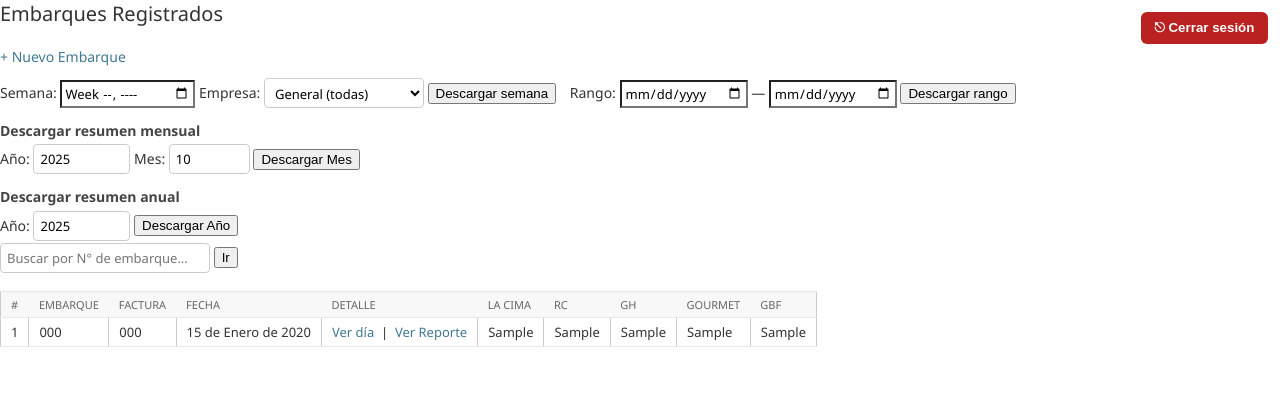
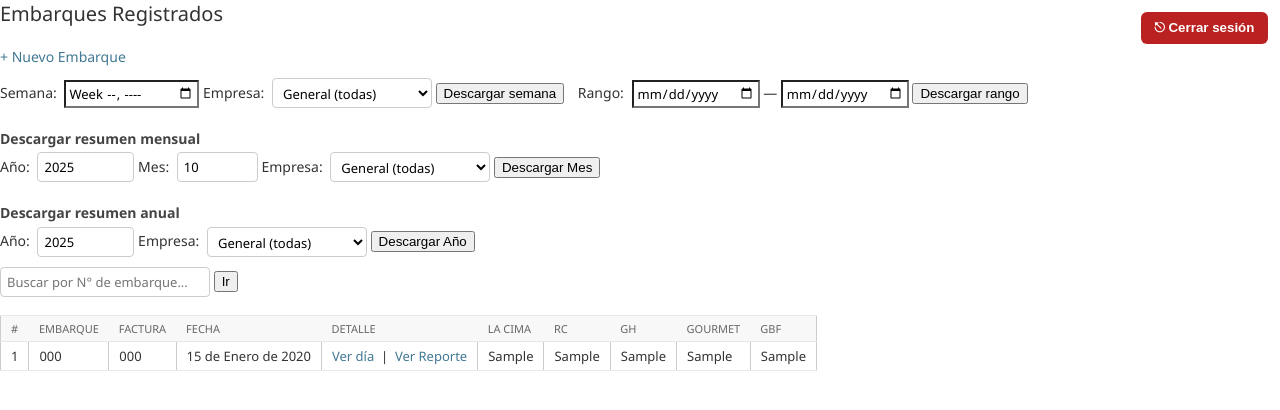
Before and after one commit to KevinLaga/lacima, a Django app: page /empaques/lista/ in a window 1280 px wide. Shown: the top 410 px of the page. Run offline with Django 5.2, Linux system fonts and the light colour scheme; a user stored in the database is signed in; tables that the repository leaves empty hold one stand-in row (values such as "Sample post").

Commit message:
Descargar por mes con cliente

```diff
--- a/empaques/templates/empaques/almacen_item_form.html
+++ b/empaques/templates/empaques/almacen_item_form.html
@@ -65,7 +65,10 @@
         <label for="{{ form.location.id_for_label }}">Ubicación</label>
         {{ form.location }}
       </p>
-
+      <p>
+        <label for="{{ form.min_stock.id_for_label }}">Mínimo</label>
+        {{ form.min_stock }}
+      </p>
 
       <div class="actions">
         <button type="submit" class="btn">Guardar</button>
--- a/empaques/templates/empaques/shipment_list.html
+++ b/empaques/templates/empaques/shipment_list.html
@@ -16,60 +16,55 @@
     </form>
   </div>
   <style>
-    .logout-btn-wrap {
-      position: fixed; top: 12px; right: 12px; z-index: 9999;
-    }
-    .logout-btn {
-      background: #ba2121; color: #fff; border: 0; border-radius: 6px;
-      padding: .5rem .85rem; cursor: pointer; font-weight: 600;
-    }
+    .logout-btn-wrap { position: fixed; top: 12px; right: 12px; z-index: 9999; }
+    .logout-btn { background: #ba2121; color: #fff; border: 0; border-radius: 6px;
+      padding: .5rem .85rem; cursor: pointer; font-weight: 600; }
     .logout-btn:hover { opacity: .92; }
     table { border-collapse: collapse; }
     th, td { padding: 6px 10px; }
-    /* Asegurar que se vea el texto en los controles */
-    select,
-    input[type="week"],
-    input[type="date"],
-    input[type="number"],
-    input[type="text"] {
+    select, input[type="week"], input[type="date"], input[type="number"], input[type="text"] {
       background: #fff; color: #000;
     }
+    .form-inline { display:inline-block; margin-right:10px; margin-bottom: 8px; }
+    .form-inline label { margin-right: 4px; }
   </style>
 
   <h1>Embarques Registrados</h1>
   <p><a href="{% url 'shipment_create' %}">+ Nuevo Embarque</a></p>
 
   <!-- Descarga por semana (input type="week" + empresa) -->
-  <form method="get" style="display:inline-block; margin-right:10px;">
+  <form method="get" class="form-inline">
     <label for="id_iso_week">Semana:</label>
     <input type="week" id="id_iso_week" name="iso_week"
            value="{{ request.GET.iso_week|default:'' }}" required>
 
-    <label for="id_empresa">Empresa:</label>
-    <select id="id_empresa" name="empresa">
-      <option value="general" {% if request.GET.empresa == 'general' %}selected{% endif %}>General (todas)</option>
-      <option value="La Cima Produce" {% if request.GET.empresa == 'La Cima Produce' %}selected{% endif %}>La Cima Produce</option>
-      <option value="RC Organics" {% if request.GET.empresa == 'RC Organics' %}selected{% endif %}>RC Organics</option>
-      <option value="GH Farms" {% if request.GET.empresa == 'GH Farms' %}selected{% endif %}>GH Farms</option>
-      <option value="Gourmet Baja Farms" {% if request.GET.empresa == 'Gourmet Baja Farms' %}selected{% endif %}>Gourmet Baja Farms</option>
-      <option value="GBF Farms" {% if request.GET.empresa == 'GBF Farms' %}selected{% endif %}>GBF Farms</option>
+    <label for="id_empresa_sem">Empresa:</label>
+    <select id="id_empresa_sem" name="empresa">
+      {% with e=request.GET.empresa|default:'general' %}
+      <option value="general" {% if e == 'general' %}selected{% endif %}>General (todas)</option>
+      <option value="La Cima Produce" {% if e == 'La Cima Produce' %}selected{% endif %}>La Cima Produce</option>
+      <option value="RC Organics" {% if e == 'RC Organics' %}selected{% endif %}>RC Organics</option>
+      <option value="GH Farms" {% if e == 'GH Farms' %}selected{% endif %}>GH Farms</option>
+      <option value="Gourmet Baja Farms" {% if e == 'Gourmet Baja Farms' %}selected{% endif %}>Gourmet Baja Farms</option>
+      <option value="GBF Farms" {% if e == 'GBF Farms' %}selected{% endif %}>GBF Farms</option>
+      {% endwith %}
     </select>
 
     <button type="submit" name="descargar" value="semana">Descargar semana</button>
   </form>
 
   <!-- Descarga por rango de fechas -->
-  <form method="get" style="display:inline-block; margin-right:10px;">
+  <form method="get" class="form-inline">
     <label for="id_start">Rango:</label>
-    <input type="date" id="id_start" name="start" required>
+    <input type="date" id="id_start" name="start" value="{{ request.GET.start|default:'' }}" required>
     <span>—</span>
-    <input type="date" id="id_end" name="end" required>
+    <input type="date" id="id_end" name="end" value="{{ request.GET.end|default:'' }}" required>
     <button type="submit" name="descargar" value="rango">Descargar rango</button>
   </form>
 
-  <!-- Formulario de descarga mensual -->
+  <!-- Formulario de descarga mensual (con empresa) -->
   <h3>Descargar resumen mensual</h3>
-  <form method="get" action="{% url 'shipment_list' %}">
+  <form method="get" action="{% url 'shipment_list' %}" class="form-inline">
     <input type="hidden" name="descargar" value="mes">
     <label for="year-mes">Año:</label>
     <input type="number" id="year-mes" name="year" min="2020" max="2100"
@@ -77,16 +72,42 @@
     <label for="month-mes">Mes:</label>
     <input type="number" id="month-mes" name="month" min="1" max="12"
            value="{{ request.GET.month|default:today.month }}">
+
+    <label for="id_empresa_mes">Empresa:</label>
+    <select id="id_empresa_mes" name="empresa">
+      {% with e=request.GET.empresa|default:'general' %}
+      <option value="general" {% if e == 'general' %}selected{% endif %}>General (todas)</option>
+      <option value="La Cima Produce" {% if e == 'La Cima Produce' %}selected{% endif %}>La Cima Produce</option>
+      <option value="RC Organics" {% if e == 'RC Organics' %}selected{% endif %}>RC Organics</option>
+      <option value="GH Farms" {% if e == 'GH Farms' %}selected{% endif %}>GH Farms</option>
+      <option value="Gourmet Baja Farms" {% if e == 'Gourmet Baja Farms' %}selected{% endif %}>Gourmet Baja Farms</option>
+      <option value="GBF Farms" {% if e == 'GBF Farms' %}selected{% endif %}>GBF Farms</option>
+      {% endwith %}
+    </select>
+
     <button type="submit">Descargar Mes</button>
   </form>
 
-  <!-- Formulario de descarga anual -->
+  <!-- Formulario de descarga anual (con empresa) -->
   <h3>Descargar resumen anual</h3>
-  <form method="get" action="{% url 'shipment_list' %}">
+  <form method="get" action="{% url 'shipment_list' %}" class="form-inline">
     <input type="hidden" name="descargar" value="ano">
     <label for="year-ano">Año:</label>
     <input type="number" id="year-ano" name="year" min="2020" max="2100"
            value="{{ request.GET.year|default:today.year }}">
+
+    <label for="id_empresa_ano">Empresa:</label>
+    <select id="id_empresa_ano" name="empresa">
+      {% with e=request.GET.empresa|default:'general' %}
+      <option value="general" {% if e == 'general' %}selected{% endif %}>General (todas)</option>
+      <option value="La Cima Produce" {% if e == 'La Cima Produce' %}selected{% endif %}>La Cima Produce</option>
+      <option value="RC Organics" {% if e == 'RC Organics' %}selected{% endif %}>RC Organics</option>
+      <option value="GH Farms" {% if e == 'GH Farms' %}selected{% endif %}>GH Farms</option>
+      <option value="Gourmet Baja Farms" {% if e == 'Gourmet Baja Farms' %}selected{% endif %}>Gourmet Baja Farms</option>
+      <option value="GBF Farms" {% if e == 'GBF Farms' %}selected{% endif %}>GBF Farms</option>
+      {% endwith %}
+    </select>
+
     <button type="submit">Descargar Año</button>
   </form>
 
@@ -121,13 +142,10 @@
         <td>{{ s.invoice_number }}</td>
         <td>{{ s.date }}</td>
         <td>
-          <!-- Ver reporte por fecha (lista del día) -->
           <a href="{% url 'daily_report' %}?date={{ s.date|date:'Y-m-d' }}">Ver día</a>
           &nbsp;|&nbsp;
-          <!-- Ver reporte específico (solo este embarque) -->
           <a href="{% url 'daily_report' %}?shipment_id={{ s.id }}">Ver Reporte</a>
         </td>
-        <!-- números de orden por empresa (sólo mostrar valor si existe) -->
         <td>{{ s.order_lacima|default_if_none:"" }}</td>
         <td>{{ s.order_rc|default_if_none:"" }}</td>
         <td>{{ s.order_gh|default_if_none:"" }}</td>
--- a/empaques/urls.py
+++ b/empaques/urls.py
@@ -3,18 +3,7 @@ from . import views
 from django.http import HttpResponse
 from django.db import connection
 from django.conf import settings
-def _dbg_db(request):
-    with connection.cursor() as c:
-        # esto devuelve la ruta REAL del archivo que abrió sqlite
-        c.execute("PRAGMA database_list;")
-        dblist = c.fetchall()
-        c.execute("SELECT name FROM sqlite_master WHERE type='table' AND name='empaques_productiondisplay';")
-        has = bool(c.fetchone())
-    return HttpResponse(
-        f"settings.DB_NAME={settings.DATABASES['default']['NAME']}<br>"
-        f"PRAGMA database_list={dblist}<br>"
-        f"has_empaques_productiondisplay={has}"
-    )
+
 
 
 urlpatterns = [
@@ -24,7 +13,6 @@ urlpatterns = [
     path('accounts/', include('django.contrib.auth.urls')),
     path('reporte/shipment/<int:shipment_id>/', views.daily_report, name='daily_report_by_id'),
     path('reporte/tracking/<str:tracking>/', views.daily_report, name='daily_report_by_tracking'),
-    path("__debug_db__", _dbg_db),
 
     # Producción (las que sí tenemos implementadas)
     path("produccion/", views.production_today, name="production_today"),
--- a/empaques/views.py
+++ b/empaques/views.py
@@ -630,6 +630,8 @@ def production_today(request):
 
 
 
+
+
 @login_required
 def production_days(request):
     raw_empresa = request.GET.get("empresa")
@@ -1028,8 +1030,14 @@ from datetime import date
 from collections import defaultdict
 
 from .models import Shipment, ShipmentItem
-
-
+EMPRESAS = ["RC", "LACIMA", "GH", "GOURMET", "GBF"]
+
+def _empresa_param(request):
+    raw = (request.GET.get("empresa") or "").strip()
+    if not raw:
+        return None  # todas
+    up = raw.upper()
+    return up if up in EMPRESAS else None  # None = todas
 @login_required
 def shipment_list(request):
     from datetime import date, timedelta
@@ -1456,6 +1464,7 @@ def shipment_list(request):
     from openpyxl import Workbook
     from openpyxl.styles import Font, Alignment, PatternFill, Border, Side
     if descargar in ('mes', 'ano'):
+        empresa = _empresa_param(request)
         if descargar == 'mes':
             embarques = (
                 Shipment.objects
```
Also changed, not shown: empaques/templates/empaques/almacen_list.html (line endings or trailing spaces).
